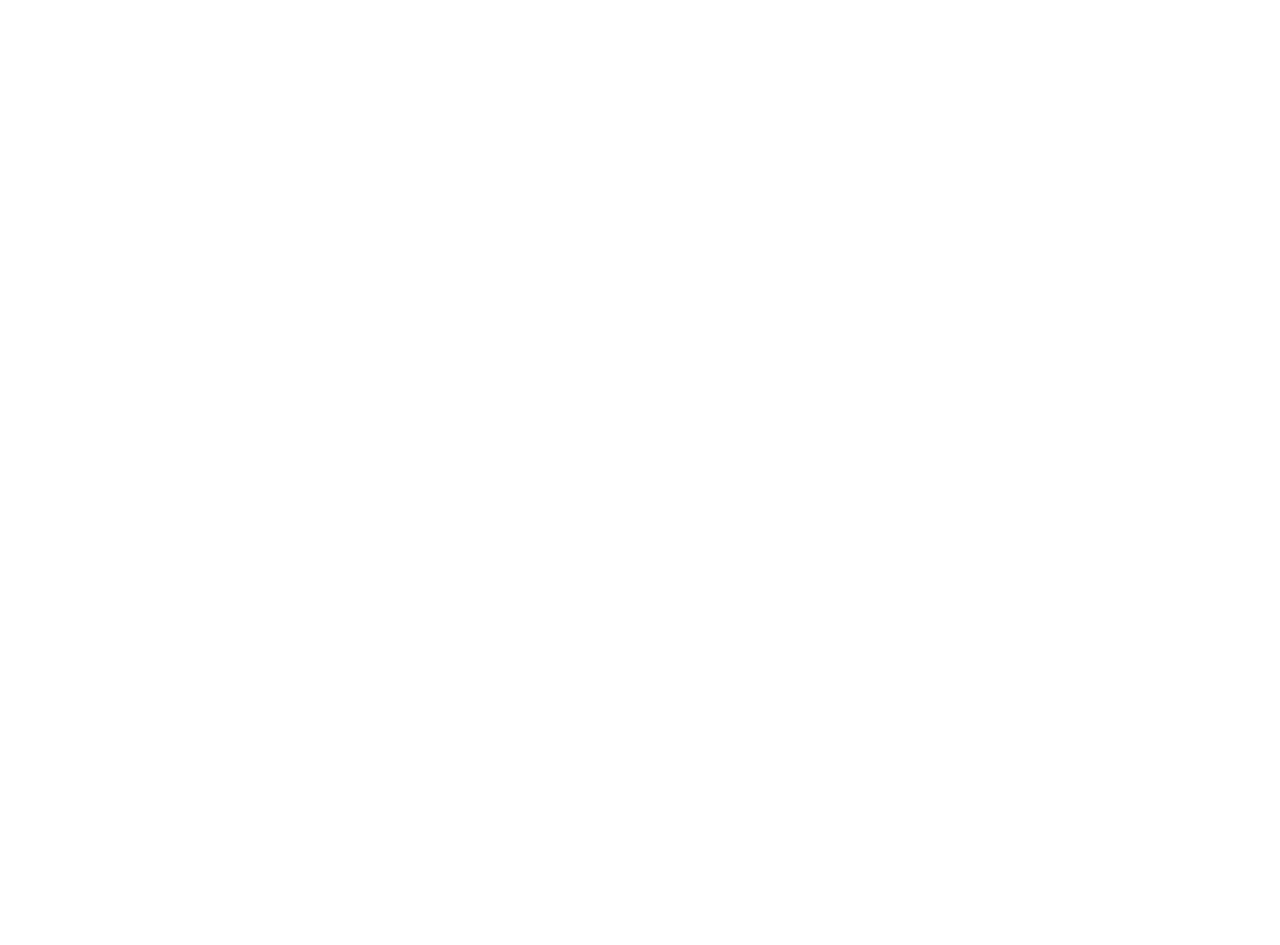
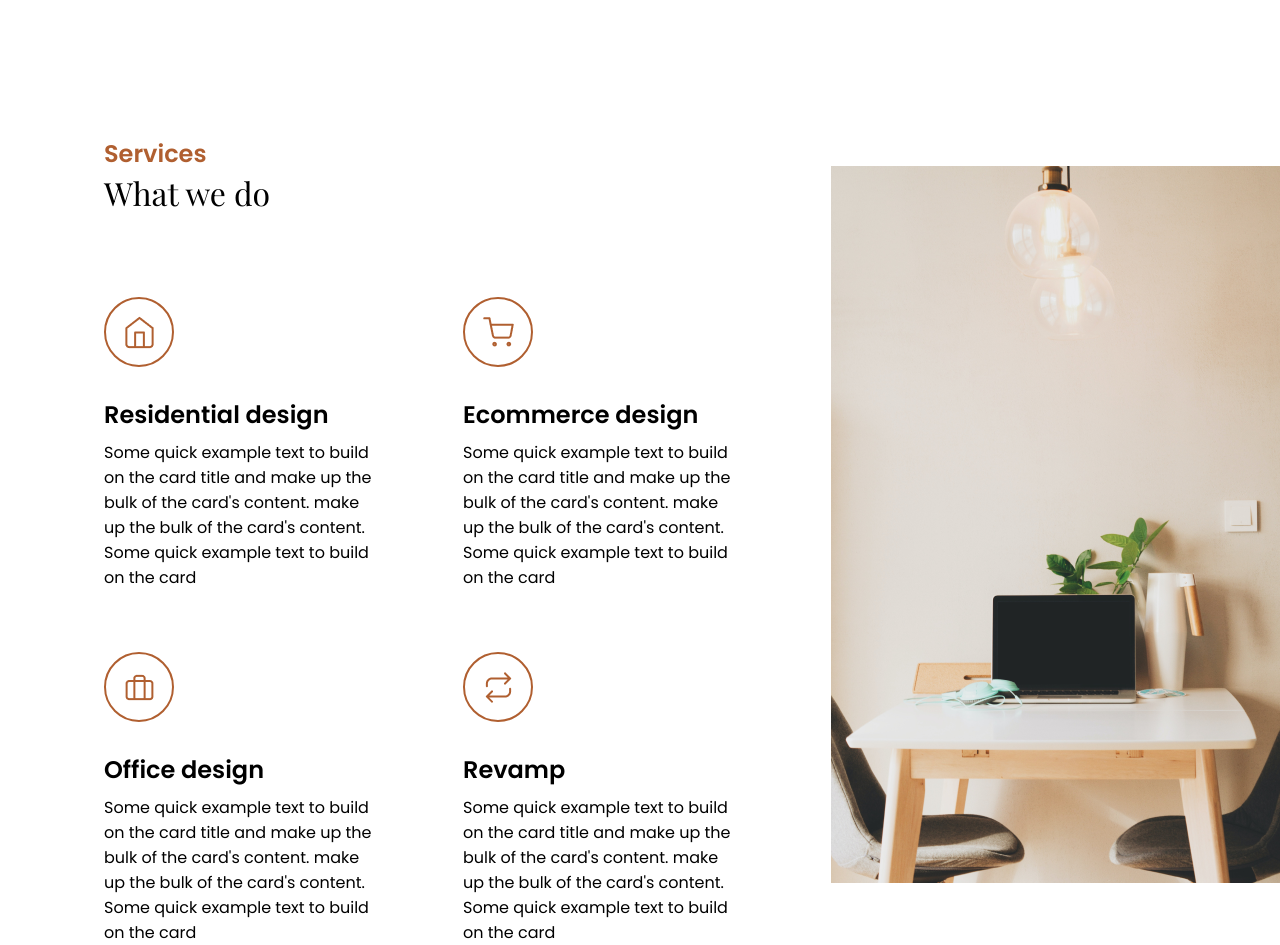
Before and after one commit to habibwritescode/topaz, a Next.js app: page / in a window 1280 px wide. Shown: the part 1480-2425 px from the top of the page. Before the commit the page ends 1416 px from the top, so only its background shows below. Built offline with nearby package versions, Linux system fonts and the light colour scheme.

Commit message:
Add services section

```diff
--- /dev/null
+++ b/components/Services.js
@@ -0,0 +1,53 @@
+import Heading from './Heading';
+
+const Services = () => {
+  return (
+    <section className='section-services'>
+      <div className='section-services__text'>
+        <Heading main={'Services'} sub={'What we do'} />
+        <div className='section-services__services-box'>
+          <div className='section-services__services-one'>
+            <div className='section-services__service'>
+              <div className='section-services__icon-box'>
+              <img className='section-services__icon' src="/icons/home.png" alt=""/>
+              </div>
+              <h4 className='section-services__sub-heading'>Residential design</h4>
+              <p className='section-services__paragraph paragraph'>Some quick example text to build on the card title and make up the bulk of the card's content.  make up the bulk of the card's content. Some quick example text to build on the card</p>
+            </div>
+            <div className='section-services__service'>
+              <div className='section-services__icon-box'>
+              <img className='section-services__icon' src="/icons/shopping-cart.png" alt=""/>
+              </div>
+              <h4 className='section-services__sub-heading'>Ecommerce design</h4>
+              <p className='section-services__paragraph paragraph'>Some quick example text to build on the card title and make up the bulk of the card's content.  make up the bulk of the card's content. Some quick example text to build on the card</p>
+            </div>
+          </div>
+
+
+          <div className='section-services__services-two'>
+            <div className='section-services__service'>
+              <div className='section-services__icon-box'>
+              <img className='section-services__icon' src="/icons/briefcase.png" alt=""/>
+              </div>
+              <h4 className='section-services__sub-heading'>Office design</h4>
+              <p className='section-services__paragraph paragraph'>Some quick example text to build on the card title and make up the bulk of the card's content.  make up the bulk of the card's content. Some quick example text to build on the card</p>
+            </div>
+            <div className='section-services__service'>
+              <div className='section-services__icon-box'>
+              <img className='section-services__icon' src="/icons/repeat.png" alt=""/>
+              </div>
+              <h4 className='section-services__sub-heading'>Revamp</h4>
+              <p className='section-services__paragraph paragraph'>Some quick example text to build on the card title and make up the bulk of the card's content.  make up the bulk of the card's content. Some quick example text to build on the card</p>
+            </div>
+          </div>
+        </div>
+      </div>
+
+      <div className='section-services__image-box'>
+        <img className='section-services__image' src="/images/dawid-liberadzki.png" alt=""/>
+      </div>
+    </section>
+  )
+}
+
+export default Services;
--- a/pages/index.js
+++ b/pages/index.js
@@ -2,6 +2,7 @@ import Head from 'next/head';
 import Nav from '../components/Navigation/Nav';
 import Header from '../components/Header';
 import About from '../components/About';
+import Services from '../components/Services';
 
 export default function Home() {
   return (
@@ -16,6 +17,7 @@ export default function Home() {
       <Header/>
       <main>
         <About/>
+        <Services/>
 
       </main>
 
--- /dev/null
+++ b/styles/components/_services.scss
@@ -0,0 +1,60 @@
+.section-services{
+  display: flex;
+  justify-content: center;
+  margin: 20rem 0 0 10.4rem;
+
+  &__text{
+    margin-right: 9.6rem;
+  }
+
+  &__services-box{
+    display: flex;
+    flex-direction: column;
+    margin-top: 8.3rem;
+  }
+
+  &__services-one{
+    margin-bottom: 6.2rem;
+  }
+
+  &__services-one,
+  &__services-two{
+    display: flex;
+  }
+  // &__services-two{}
+
+  &__service:not(:last-child){
+    margin-right: 8.7rem;
+  }
+
+  &__icon-box{
+    border: 2px solid $color-secondary;
+    border-radius: 100px;
+    display: flex;
+    justify-content: center;
+    align-items: center;
+    width: 7rem;
+    height: 7rem;
+    padding: 1rem;
+  }
+
+  &__icon{
+  }
+
+  &__sub-heading{
+    font-size: 2.4rem;
+    font-weight: 600;
+    margin: 3rem 0 .8rem;
+  }
+
+  &__paragraph{
+    max-width: 30.2rem;
+  }
+
+  &__image-box{
+    margin-top: 3rem;
+  }
+
+  &__image{}
+
+}
--- a/styles/main.scss
+++ b/styles/main.scss
@@ -10,6 +10,7 @@
 
 @import
 './components/about',
+'./components/services',
   './components/button';
 
 @import
```
